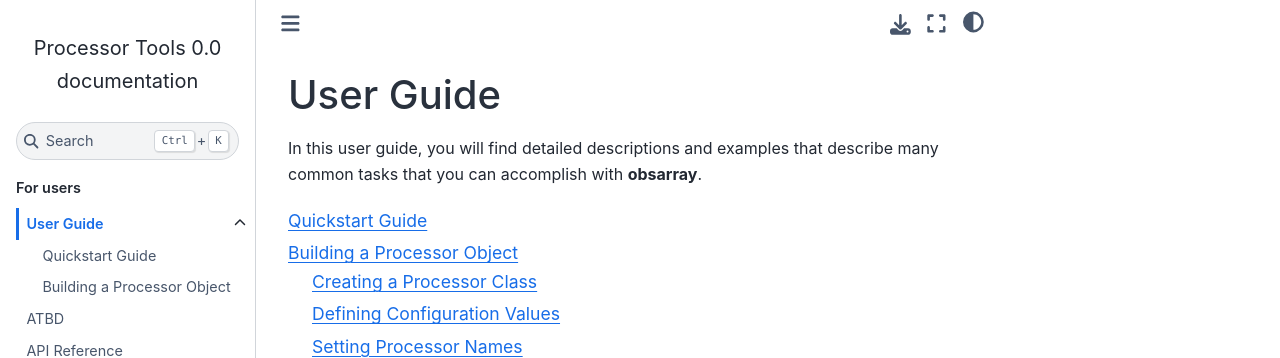
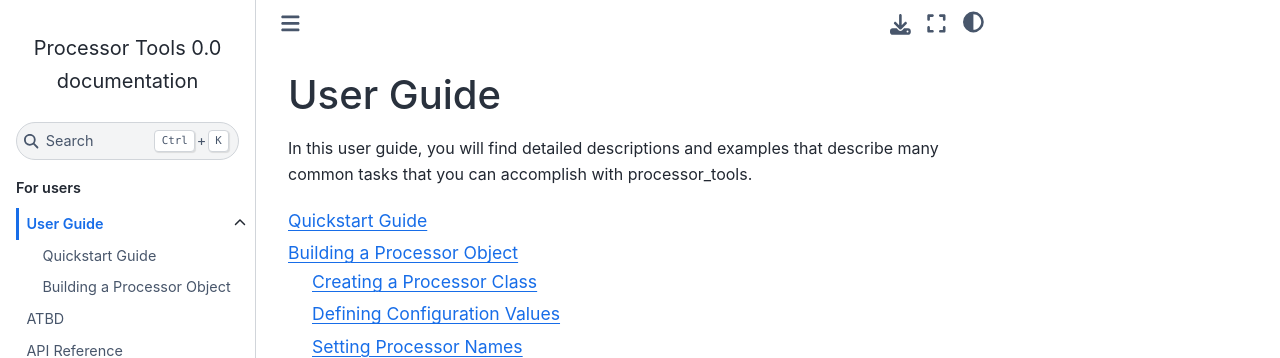
Before and after one commit to meteor-toolkit/processor_tools, a Sphinx documentation site: the page built from docs/content/user/user_guide.rst, in a window 1280 px wide. Shown: the top 358 px of the page. Built offline with Sphinx 7.4.7 and the Sphinx Book theme 1.1.4, drawn with Linux system fonts in a browser that asks for light colours.

Commit message:
fix mention of obsarray from the cookiecutter

```diff
--- a/docs/content/user/user_guide.rst
+++ b/docs/content/user/user_guide.rst
@@ -2,7 +2,7 @@
 User Guide
 ###########
 
-In this user guide, you will find detailed descriptions and examples that describe many common tasks that you can accomplish with **obsarray**.
+In this user guide, you will find detailed descriptions and examples that describe many common tasks that you can accomplish with processor_tools.
 
 
 .. add your user guide pages to this toctree
```
